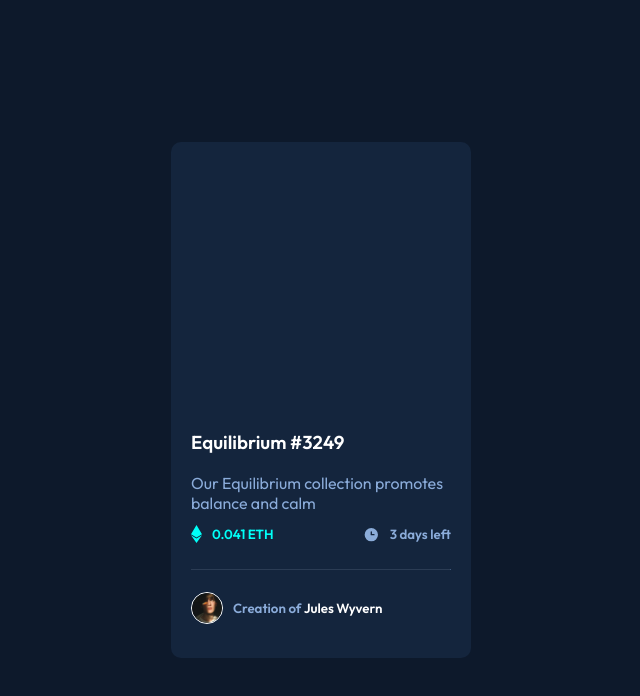
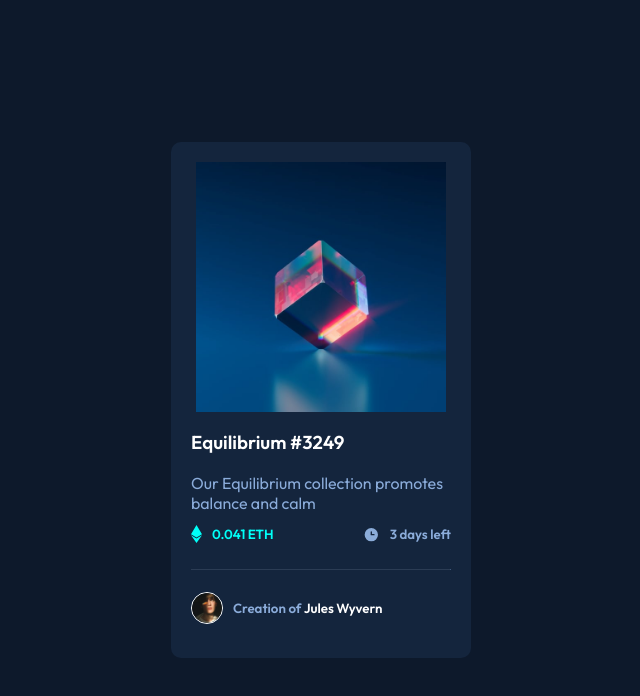
Before and after one commit to TanRandel/NFT-Preview-HTML-CSS-, a plain HTML site: page index.html in a window 1280 px wide. Shown: the whole page, without its empty margins (319-959 px from the left). Drawn offline with Linux system fonts and the light colour scheme; the site is published under a folder, as on GitHub Pages, so addresses that start at the root find nothing.

Commit message:
Update style.css

```diff
--- a/style.css
+++ b/style.css
@@ -21,7 +21,7 @@ body{
     border-radius: 10px;
 }
 .imgcontainer{
-    background-image: url(/images/image-equilibrium.jpg);
+    background-image: url(images/image-equilibrium.jpg);
     background-position: center;
     background-repeat: no-repeat;
     background-size: contain;
```
